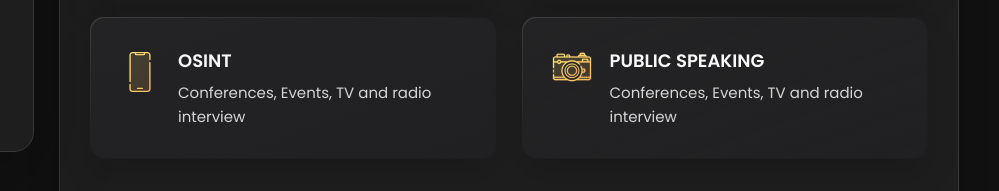
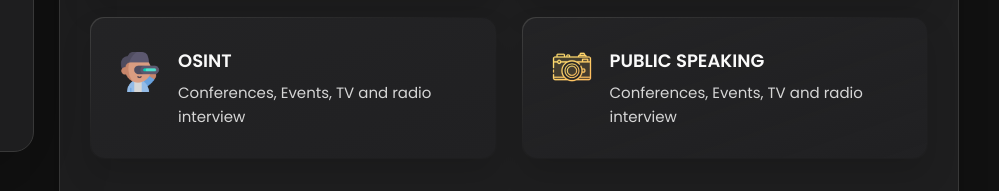
Before and after one commit to mrelmarbabayev/mrelmarbabayev.github.io, a plain HTML site: page index.html in a window 1280 px wide. Shown: the part 554-745 px from the top of the page, 281-1280 px from the left. Drawn offline with nearby package versions, Linux system fonts and the light colour scheme.

Commit message:
Update index.html

```diff
--- a/index.html
+++ b/index.html
@@ -251,7 +251,7 @@
             <li class="service-item">
 
               <div class="service-icon-box">
-                <img src="./assets/images/icon-app.svg" alt="OSINT" width="40">
+                <img src="./assets/images/searching.png" alt="OSINT" width="40">
               </div>
 
               <div class="service-content-box">
```
